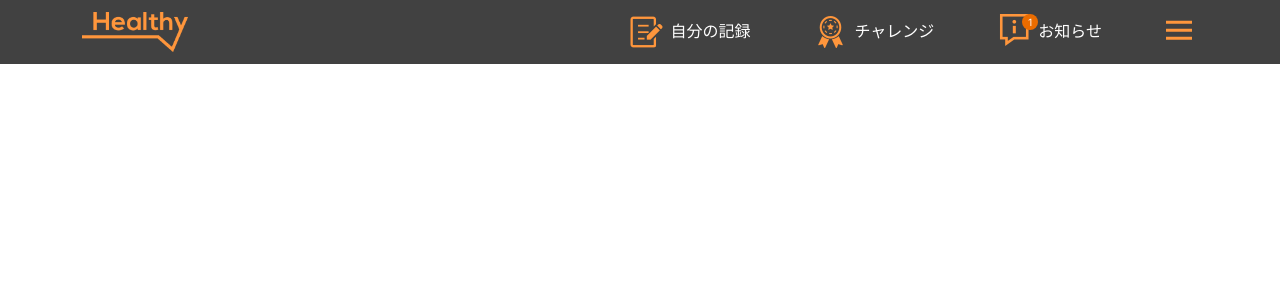
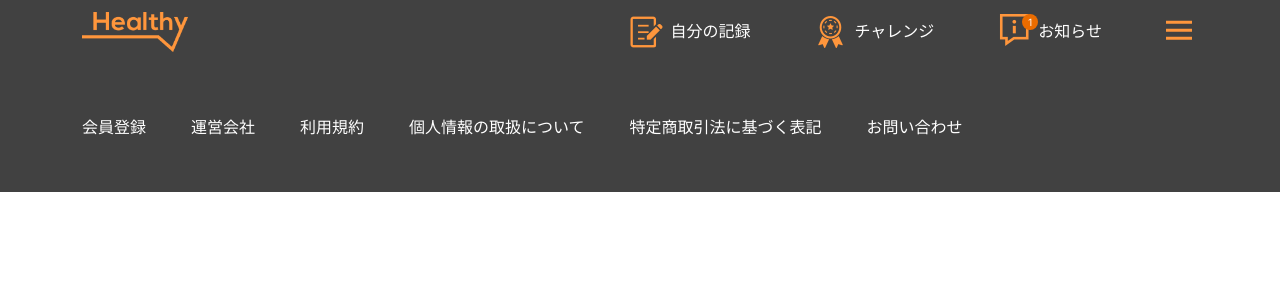
Before and after one commit to hoangkianh/arent-test, a React (Create React App) app: page / in a window 1280 px wide. Shown: the top 300 px of the page. Built offline with nearby package versions, Linux system fonts and the light colour scheme; the HTML template or start-up script is replaced by a standard one.

Commit message:
feat: footer

```diff
--- a/src/App.tsx
+++ b/src/App.tsx
@@ -4,6 +4,7 @@ import 'assets/scss/style.scss'
 import { ThemeProvider } from 'styled-components/macro'
 import theme from 'theme'
 import Header from 'components/Header'
+import Footer from 'components/Footer'
 
 function App() {
   return (
@@ -13,6 +14,7 @@ function App() {
         <Routes>
           <Route path="/" element={<></>} />
         </Routes>
+        <Footer />
       </Router>
     </ThemeProvider>
   )
--- /dev/null
+++ b/src/components/Footer/Styled.tsx
@@ -0,0 +1,19 @@
+import styled from 'styled-components/macro'
+
+export const FooterWrapper = styled.div`
+  background-color: ${props => props.theme.dark[500]};
+  color: ${props => props.theme.light};
+`
+export const FooterMenu = styled.ul`
+  padding: 52px 0;
+  display: flex;
+  flex-wrap: wrap;
+  flex-direction: column;
+  align-items: center;
+  gap: 25px;
+
+  @media (min-width: 768px) {
+    flex-direction: row;
+    gap: 45px;
+  }
+`
--- /dev/null
+++ b/src/components/Footer/index.tsx
@@ -0,0 +1,38 @@
+import React from 'react'
+import { Col, Container, Row } from 'react-bootstrap'
+import { FooterMenu, FooterWrapper } from './Styled'
+
+function Footer(): JSX.Element {
+  return (
+    <FooterWrapper>
+      <Container>
+        <Row>
+          <Col xs={12}>
+            <FooterMenu>
+              <li>
+                <span>会員登録</span>
+              </li>
+              <li>
+                <span>運営会社</span>
+              </li>
+              <li>
+                <span>利用規約</span>
+              </li>
+              <li>
+                <span>個人情報の取扱について</span>
+              </li>
+              <li>
+                <span>特定商取引法に基づく表記</span>
+              </li>
+              <li>
+                <span>お問い合わせ</span>
+              </li>
+            </FooterMenu>
+          </Col>
+        </Row>
+      </Container>
+    </FooterWrapper>
+  )
+}
+
+export default Footer
--- a/src/components/Header/DrawerMenu.tsx
+++ b/src/components/Header/DrawerMenu.tsx
@@ -26,19 +26,19 @@ function DrawerMenu(): JSX.Element {
       </ToggleButton>
       {open && (
         <DrawerMenuList>
-          <DrawerMenuItem className="d-block d-md-none">
+          <DrawerMenuItem className="d-block d-lg-none">
             <FlexLink to="/my-record">
               <i className="healthy-challenge" />
               <span>自分の記録</span>
             </FlexLink>
           </DrawerMenuItem>
-          <DrawerMenuItem className="d-block d-md-none">
+          <DrawerMenuItem className="d-block d-lg-none">
             <FlexLink to="/">
               <i className="healthy-record" />
               <span>チャレンジ</span>
             </FlexLink>
           </DrawerMenuItem>
-          <DrawerMenuItem className="d-block d-md-none">
+          <DrawerMenuItem className="d-block d-lg-none">
             <FlexLink to="/">
               <i className="healthy-notification" />
               <span>お知らせ</span>
--- a/src/components/Header/Styled.ts
+++ b/src/components/Header/Styled.ts
@@ -18,7 +18,7 @@ export const MainMenu = styled.ul`
   align-items: center;
   justify-content: flex-end;
 
-  @media (min-width: 768px) {
+  @media (min-width: 992px) {
     display: flex;
   }
 `
@@ -81,7 +81,7 @@ export const DrawerMenuItem = styled.li`
     padding: 12px 16px;
     color: #fff;
 
-    @media (min-width: 768px) {
+    @media (min-width: 992px) {
       padding: 24px 32px;
     }
   }
```
